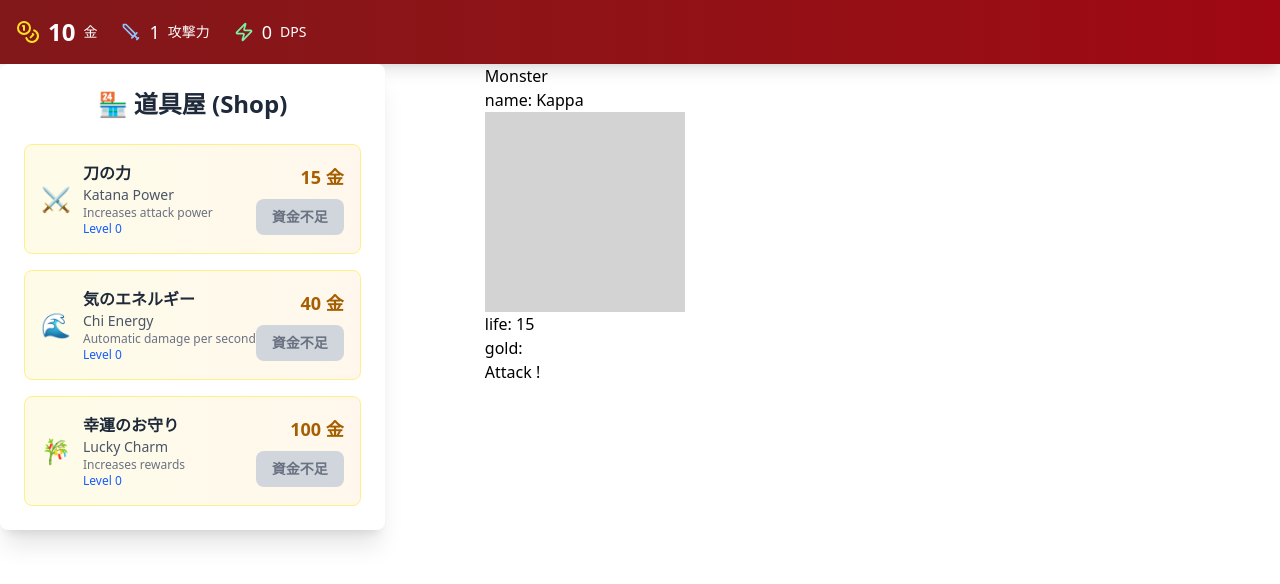
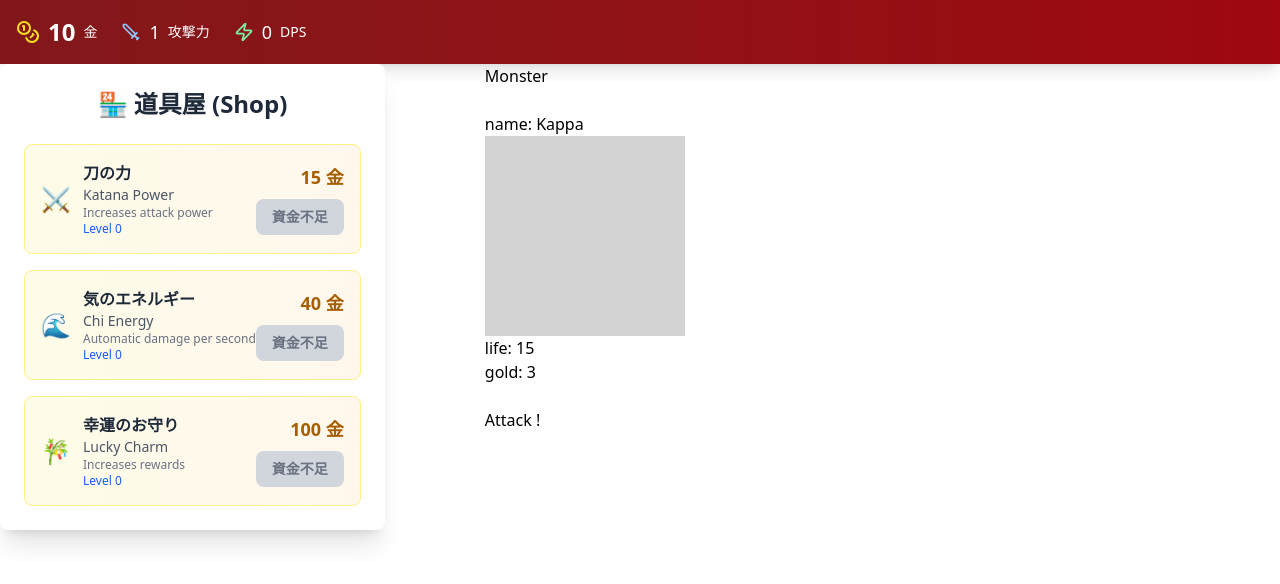
Before and after one commit to leopaul29/clickhero-clone, a React (Vite) app: page / in a window 1280 px wide. Shown: the top 584 px of the page. Built offline with nearby package versions, Linux system fonts and the light colour scheme.

Commit message:
create battle zone components to handle monster, resources dpstimer and attackbutton

```diff
--- a/src/App.tsx
+++ b/src/App.tsx
@@ -1,9 +1,7 @@
 import './App.css'
-import {Monster} from "./compontents/Monster.tsx";
 import {Header} from "./compontents/Header.tsx";
-import {AttackButton} from "./compontents/AttackButton.tsx";
-import {DpsTimer} from "./compontents/DpsTimer.tsx";
 import {Shop} from "./compontents/Shop.tsx";
+import {BattleZone} from "./compontents/BattleZone.tsx";
 
 function App() {
 
@@ -17,10 +15,7 @@ function App() {
                     <Shop/>
                 </div>
                 <div>
-                    <h1>Monster</h1>
-                    <Monster/>
-                    <AttackButton/>
-                    <DpsTimer/>
+                    <BattleZone/>
                 </div>
             </div>
         </div>
--- /dev/null
+++ b/src/compontents/BattleZone.tsx
@@ -0,0 +1,12 @@
+import {Monster} from "./Monster.tsx";
+import {AttackButton} from "./AttackButton.tsx";
+import {DpsTimer} from "./DpsTimer.tsx";
+
+export function BattleZone() {
+    return <div className="space-y-6">
+        <h1>Monster</h1>
+        <Monster/>
+        <AttackButton/>
+        <DpsTimer/>
+    </div>;
+}
--- a/src/compontents/Monster.tsx
+++ b/src/compontents/Monster.tsx
@@ -28,6 +28,6 @@ export function Monster() {
         <h2>name: {monster.name}</h2>
         <div className="monster-visual"></div>
         <p>life: {monster.life}</p>
-        <p>gold: {monster.gold}</p>
+        <p>gold: {monster.goldReward}</p>
     </div>
 }
```
